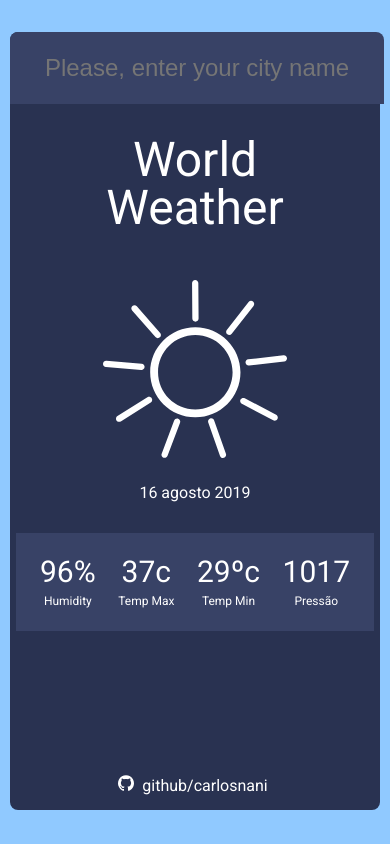
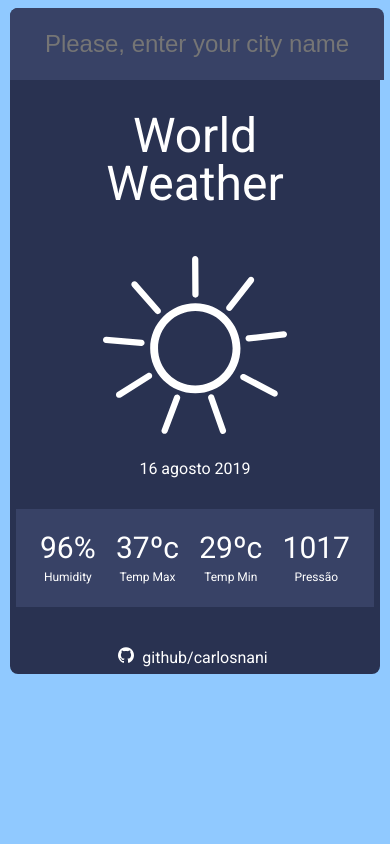
Before and after one commit to carlosnani/world-weather, a plain HTML site: page index.html in a window 390 px wide. Drawn offline with Linux system fonts and the light colour scheme; no server answers.

Commit message:
acertos no mobile

```diff
--- a/css/style.css
+++ b/css/style.css
@@ -72,7 +72,7 @@ body {
         width: 95%;
         height: auto;;
         background: #293251;
-        margin: 32px auto;
+        margin: 8px auto;
         border-radius: 8px;
     }
     .weatherBox {
@@ -128,8 +128,8 @@ body {
     .infoPort {
         margin: auto 0;
         text-align: center;
-        padding: 16px;
-        margin-top: 128px;
+        padding: 8px;
+        margin-top: 16px;
     }
 
 }
@@ -143,7 +143,7 @@ body {
     h1 {
         font-size: 32px;
         text-align: center;
-        margin: 32px;
+        margin: 16px;
     }
     .principal {
         width: 40%;
@@ -158,7 +158,7 @@ body {
         float: left;
     }
     .iconeWeather {
-        width: 184px;
+        width: 128px;
         height: auto;
     }
     input {
@@ -180,7 +180,7 @@ body {
         margin:8px;
     }
     .iconeWeather {
-        margin: 16px;
+        margin: 8px;
     }
     .cidadeName, .data {
         font-weight: 200;
--- a/index.html
+++ b/index.html
@@ -26,7 +26,7 @@
                 <p class="secundarioText">Humidity</p>
             </div>
             <div class="tempMax">
-                <h3><span class="tempMaxData">37</span>c</h3>
+                <h3><span class="tempMaxData">37</span>ºc</h3>
                 <p class="secundarioText">Temp Max</p>
             </div>
             <div class="tempMin">
```
Also changed, not shown: js/app.js (+0 -14 lines).
